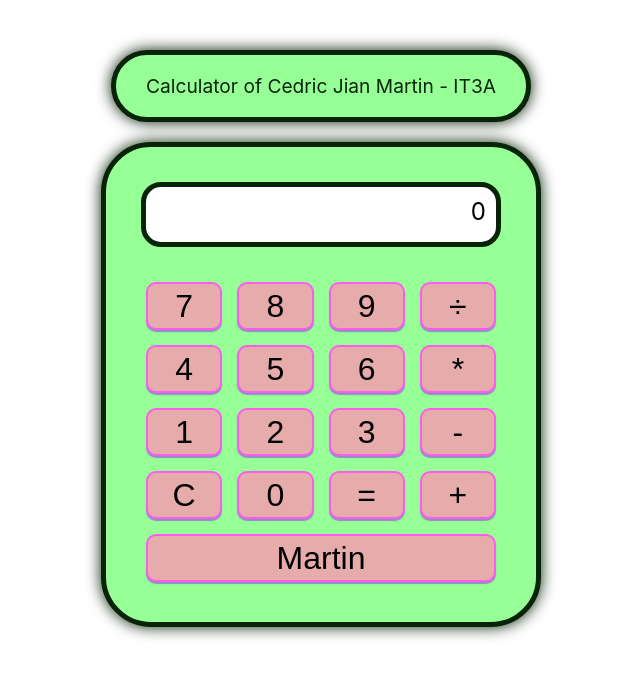
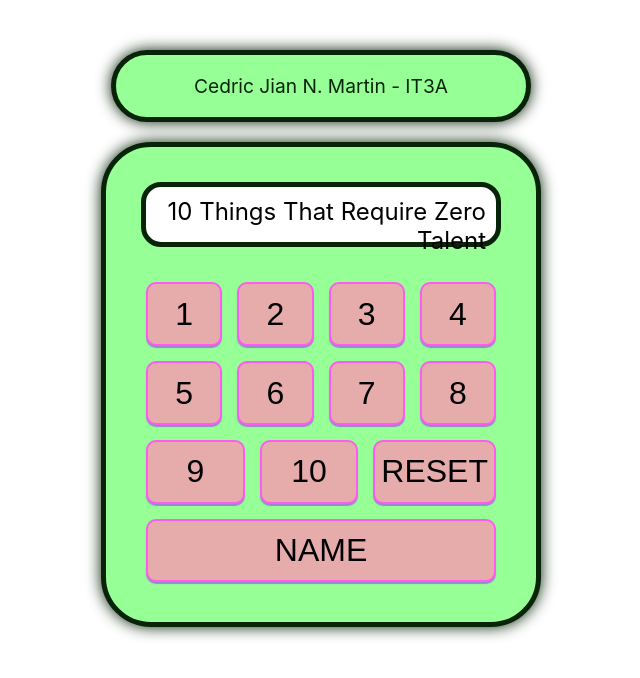
Before and after one commit to CedricJianN/midtermexam, a React (Create React App) app: page / in a window 1280 px wide. Shown: the top 678 px of the page, without its empty margins (319-959 px from the left). Built offline with nearby package versions, Linux system fonts and the light colour scheme.

Commit message:
Update App.js

```diff
--- a/src/App.js
+++ b/src/App.js
@@ -1,6 +1,5 @@
 import './App.css';
 import { useState } from "react";
-export default App;
 
 function Key({ label, clickHandler }) {
   return (
@@ -18,123 +17,63 @@ function Display({ display }) {
   );
 }
 
-function NameAndSection(){
-  return(
+function NameAndSection() {
+  return (
     <div>
       <p>
-        Calculator of Cedric Jian Martin - IT3A
+        Cedric Jian N. Martin - IT3A
       </p>
     </div>
-  )
+  );
 }
 
 function App() {
+  const [disp, setDisp] = useState("10 Things That Require Zero Talent");
 
-  const [disp, setDisp] = useState(0);
-  const [num1, setNum1] = useState(null);
-  const [num2, setNum2] = useState(null);
-  const [op, setOp] = useState(null);
+  const items = [
+    "Being On Time",
+    "Making An Effort",
+    "Being High Energy",
+    "Having A Positive Attitude",
+    "Being Passionate",
+    "Using Good Body Language",
+    "Being Coachable",
+    "Doing A Little Extra",
+    "Being Prepared",
+    "Having A Strong Work Ethic",
+  ];
 
-  const nameClickHandler = (e) => {
-    e.preventDefault();
-    setDisp('Cedric Jian Martin');
-    setNum1(null);
-    setNum2(null);
-    setOp(null);
-  }
-
-  const numClickHandler = (e) => {
-    e.preventDefault();
-    const value = e.target.innerHTML;
-
-    if (num1 === null) {
-      setNum1(value);
-      setDisp(value);
-    } else if (op === null) {
-      setNum1(num1 + value);
-      setDisp(num1 + value);
+  const keyClickHandler = (index) => {
+    if (index === "RESET") {
+      setDisp("10 Things That Require Zero Talent");
+    } else if (index === "NAME") {
+      setDisp("Cedric Jian N. Martin".toUpperCase());
     } else {
-      if (num2 === null) {
-        setNum2(value);
-        setDisp(value);
-      } else {
-        setNum2(num2 + value);
-        setDisp(num2 + value);
-      }
+      setDisp(items[index]);
     }
-  }
-
-  const opClickHandler = (e) => {
-    e.preventDefault();
-    const value = e.target.innerHTML;
-    setOp(value);
-    setDisp(value);
-  }
-
-  const equalsClickHandler = () => {
-    if (num1 !== null && num2 !== null && op !== null) {
-      let result;
-      switch (op) {
-        case "+":
-          result = parseInt(num1) + parseInt(num2);
-          break;
-        case "-":
-          result = parseInt(num1) - parseInt(num2);
-          break;
-        case "*":
-          result = parseInt(num1) * parseInt(num2);
-          break;
-        case "÷":
-          result = parseInt(num1) / parseInt(num2);
-          break;
-        default:
-          result = 0;
-      }
-      setDisp(result);
-      setNum1(null);
-      setNum2(null);
-      setOp(null);
-    }
-  }
-
-  const clearClickHandler = () => {
-    setDisp(0);
-    setNum1(null);
-    setNum2(null);
-    setOp(null);
-  }
+  };
 
   return (
     <div className="App">
       <div className='NameContainer'>
-          <NameAndSection/>
-        </div>
+        <NameAndSection />
+      </div>
 
       <div className="Calc">
         <div className="Disp">
-          <Display display={disp}/>
+          <Display display={disp} />
         </div>
 
         <div className="Buttons">
-          <Key label={7} clickHandler={numClickHandler}/>
-          <Key label={8} clickHandler={numClickHandler}/>
-          <Key label={9} clickHandler={numClickHandler}/>
-          <Key label={"÷"} clickHandler={opClickHandler}/>
-          <Key label={4} clickHandler={numClickHandler}/>
-          <Key label={5} clickHandler={numClickHandler}/>
-          <Key label={6} clickHandler={numClickHandler}/>
-          <Key label={"*"} clickHandler={opClickHandler}/>
-          <Key label={1} clickHandler={numClickHandler}/>
-          <Key label={2} clickHandler={numClickHandler}/>
-          <Key label={3} clickHandler={numClickHandler}/>
-          <Key label={"-"} clickHandler={opClickHandler}/>
-          <Key label={"C"} clickHandler={clearClickHandler}/>
-          <Key label={0} clickHandler={numClickHandler}/>
-          <Key label={"="} clickHandler={equalsClickHandler}/>
-          <Key label={"+"} clickHandler={opClickHandler}/>
-          <Key label={'Martin'} clickHandler={nameClickHandler}/>
+          {items.map((item, index) => (
+            <Key key={index} label={index + 1} clickHandler={() => keyClickHandler(index)} />
+          ))}
+          <Key label={"RESET"} clickHandler={() => keyClickHandler("RESET")} />
+          <Key label={"NAME"} clickHandler={() => keyClickHandler("NAME")} />
         </div>
       </div>
     </div>
   );
 }
+
+export default App;
```
